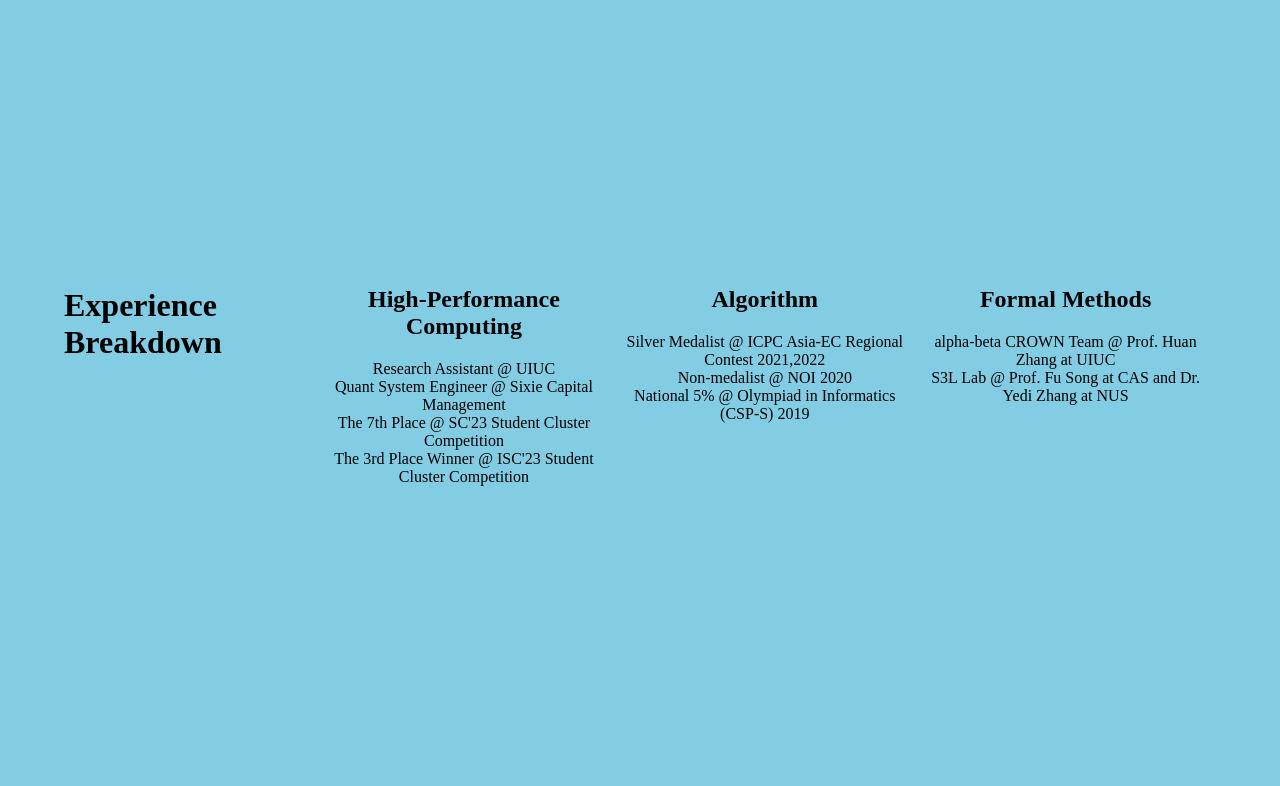
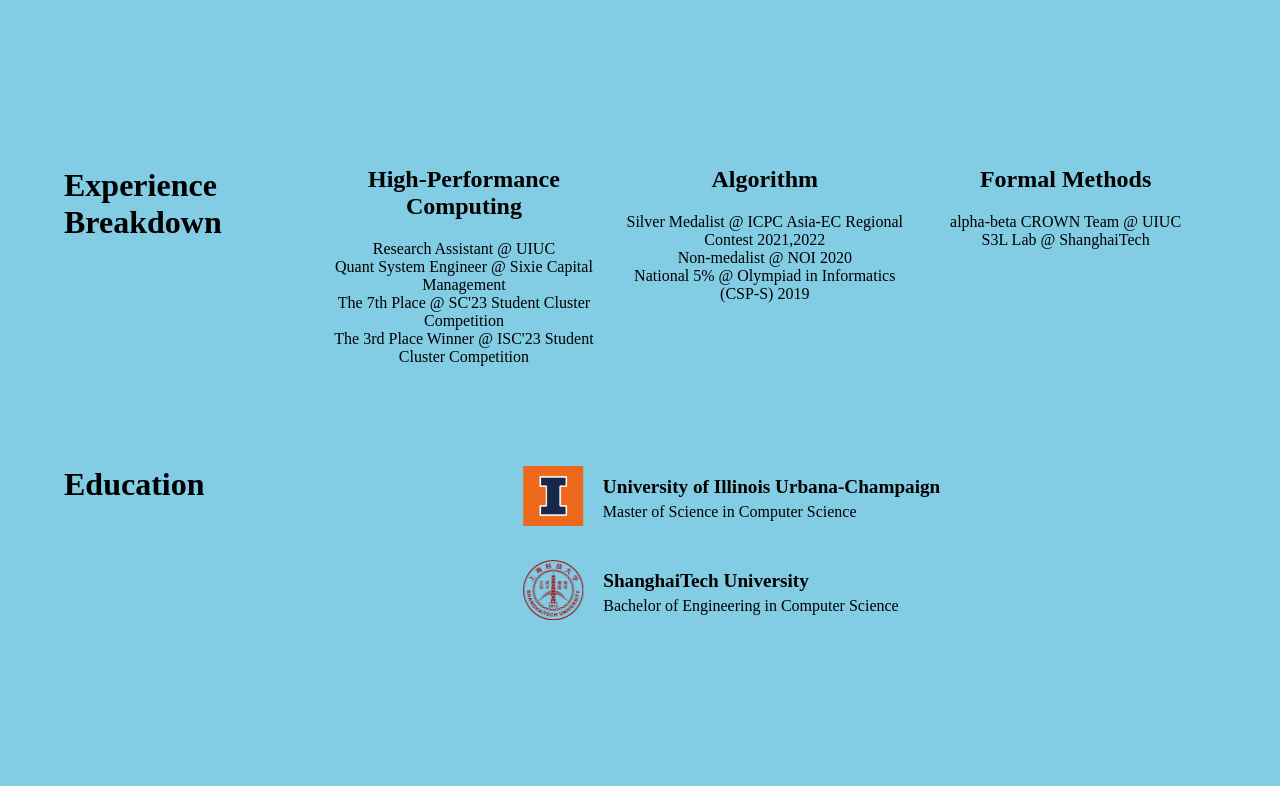
Before and after one commit to Winlere/mp1, a website built with webpack: page src/index.html in a window 1280 px wide. Shown: the part 1512-2298 px from the top of the page. Before the commit the page ends 2138 px from the top, so only its background shows below. Built offline with nearby package versions, Linux system fonts and the light colour scheme; files whose address does not match are found by name.

Commit message:
feat: add education

```diff
--- a/src/css/main.scss
+++ b/src/css/main.scss
@@ -14,7 +14,7 @@
   justify-content: center;
   display: flex;
   .divider {
-    margin: 20px 0;
+    margin: 10px 0;
     width: 100%;
     height: 0px;
   }
@@ -34,8 +34,8 @@
   }
   .profile-bio-container {
     width: 50%;
-    height: max(60vh, 900px);
-    margin: 0 auto;
+    height: max(60vh, 800px);
+    margin: 0 0;
     text-align: center;
     .profile-image {
       width: 260px;
@@ -68,6 +68,67 @@
   }
 }
 
+.education-container {
+  width: 90%;
+  height: 40vh;
+  display: flex;
+  flex-direction: row;
+  align-items: flex-start;
+  gap: 40px;
+
+  .education-header {
+    flex-shrink: 0;
+    width: 200px;
+    text-align: left;
+    margin: 0;
+    font-size: 2em;
+  }
+
+
+  .education-container-items {
+    display: flex;
+    flex: 1;
+    flex-direction: column;
+    position: absolute;
+    left: 50%;
+    transform: translateX(-28%);
+    justify-content: center;
+    gap: 30px;
+
+    .education-container-item {
+      display: flex;
+      flex-direction: row;
+      align-items: center;
+      gap: 20px;
+
+      .education-container-item-image {
+        flex-shrink: 0;
+
+        .logos {
+          height: 60px;
+          width: auto;
+        }
+      }
+
+      .description {
+        display: flex;
+        flex-direction: column;
+        text-align: left;
+
+        h2 {
+          margin: 0 0 5px 0;
+          font-size: 1.2em;
+        }
+
+        p {
+          margin: 0;
+          font-size: 1em;
+        }
+      }
+    }
+  }
+}
+
 .email {
   font-family: "STIX Two Math", "Cambria Math", "Times New Roman", serif;
 }
--- a/src/index.html
+++ b/src/index.html
@@ -71,8 +71,6 @@
           <a href="https://acm.shanghaitech.edu.cn/">ACM</a>
           and
           <a href="https://hpc.geekpie.club/">GeekPie</a>.
-          <br />
-          <br />
         </p>
       </div>
 
@@ -93,12 +91,31 @@
         </div>
         <div class="skill-breakdown-item item3">
             <h2>Formal Methods</h2>
-            alpha-beta CROWN Team @ Prof. Huan Zhang at UIUC <br>
-            S3L Lab @ Prof. Fu Song at CAS and Dr. Yedi Zhang at NUS <br>
+            alpha-beta CROWN Team @ UIUC <br>
+            S3L Lab @ ShanghaiTech <br>
         </div>
       </div>
 
-      <div class="divider"></div>
+
+      <div class="education-container">
+        <h1 class="education-header">Education</h1>
+        <div class="education-container-items">
+            <div class="education-container-item item1">
+                <div class="education-container-item-image"><img class="logos" src="assets/uiuc.png" alt="UIUC" /> </div>
+                <div class="description">
+                    <h2>University of Illinois Urbana-Champaign</h2>
+                    <p>Master of Science in Computer Science</p>
+                </div>
+            </div>
+            <div class="education-container-item item2">
+                <div class="education-container-item-image"><img class="logos" src="assets/shanghaitech.png" alt="ShanghaiTech" /> </div>
+                <div class="description">
+                    <h2>ShanghaiTech University</h2>
+                    <p>Bachelor of Engineering in Computer Science</p>
+                </div>
+            </div>
+        </div>
+      </div>
 
       <!--- end of container-->
     </div>
```
Also changed, not shown: src/assets/shanghaitech.png (added). Lines whose indentation alone changed are shown as unchanged.
